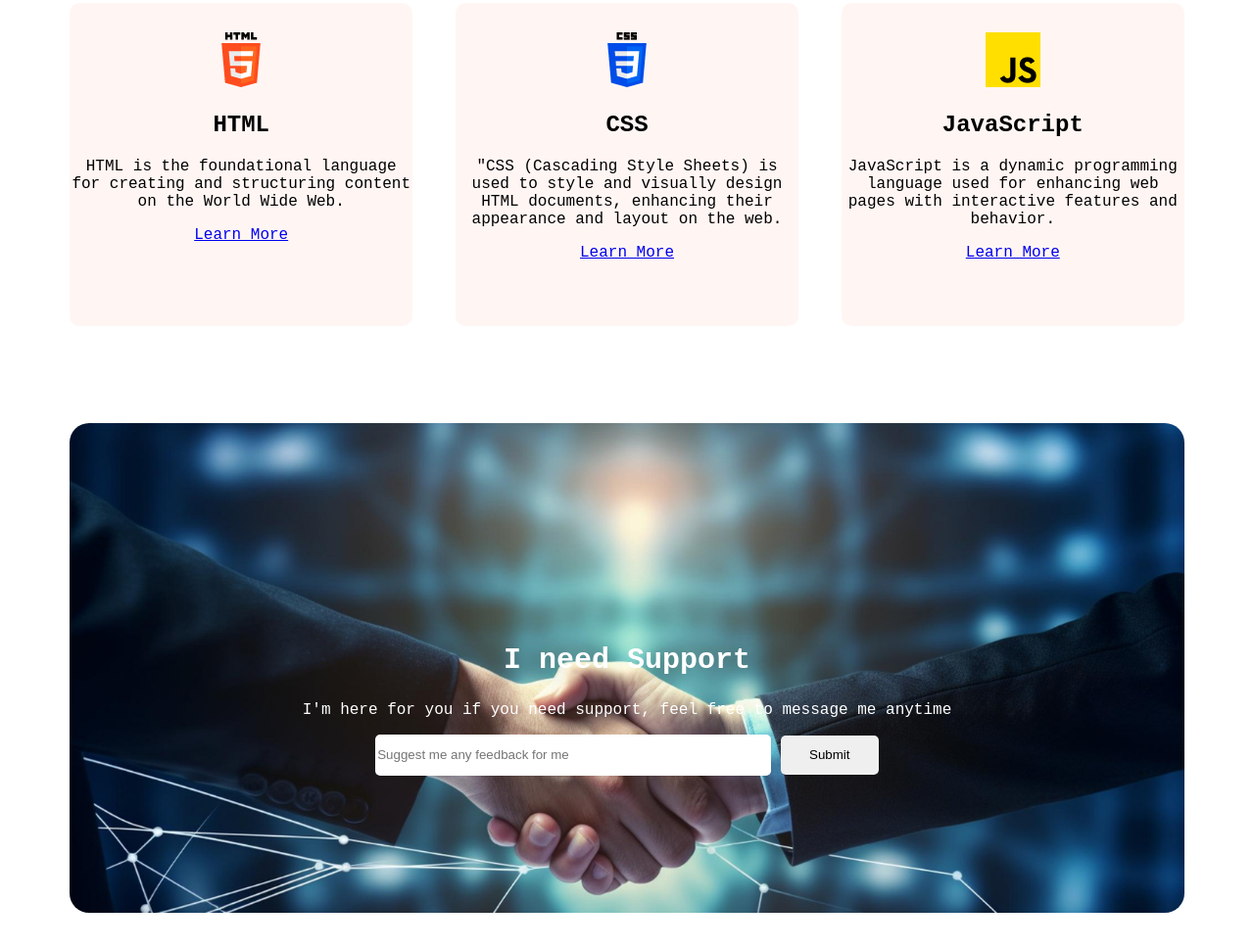
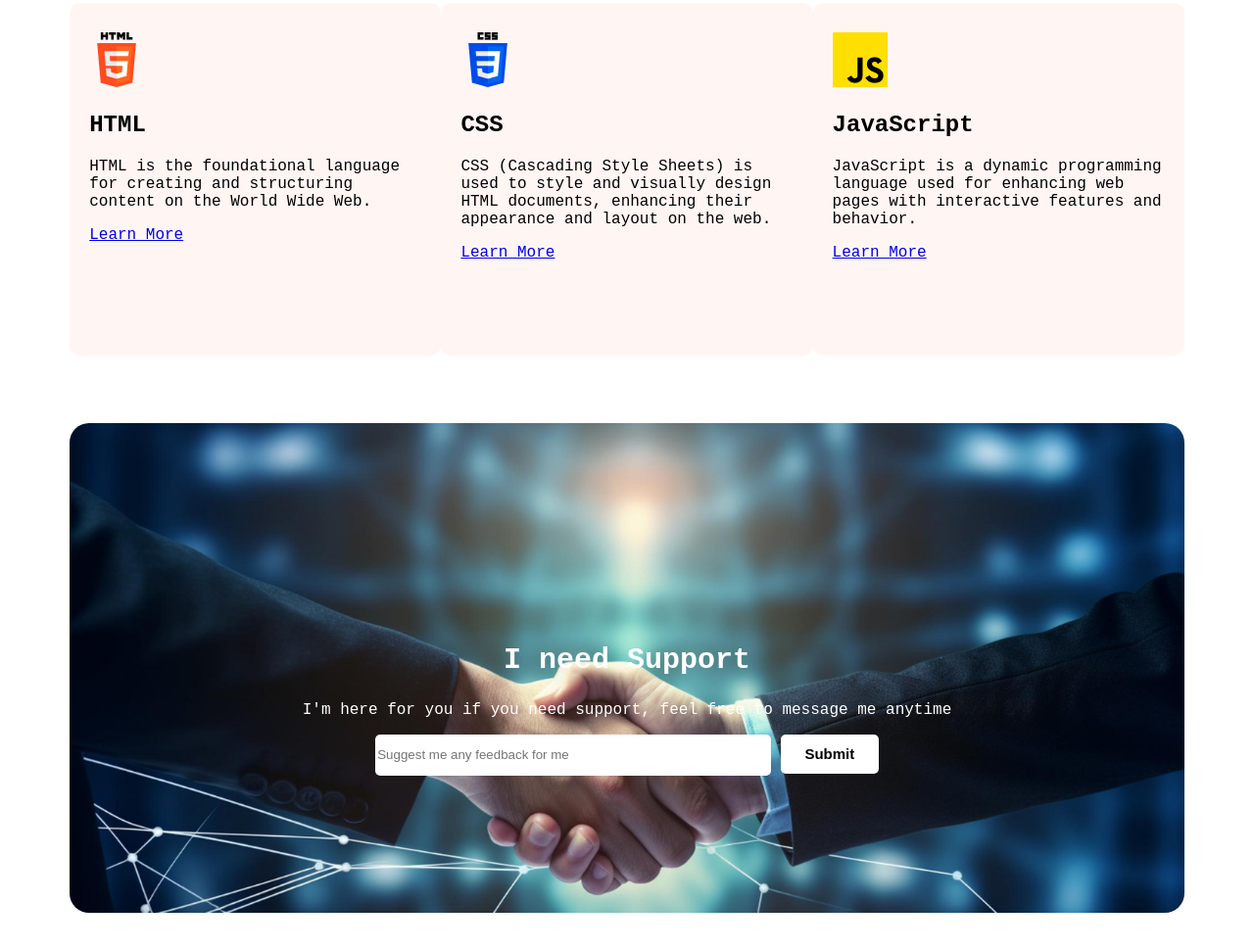
Before and after one commit to istiaq-ahsan/assignment-1-project, a plain HTML site: page index.html in a window 1280 px wide. Shown: the part 3128-4099 px from the top of the page at 98% size. Drawn offline with Linux system fonts and the light colour scheme; a web font is replaced by a local one.

Commit message:
polishing project

```diff
--- a/index.html
+++ b/index.html
@@ -110,7 +110,7 @@
                     <div class="skill">
                         <img src="./assets/css.png" alt="">
                         <h2>CSS</h2>
-                        <p>"CSS (Cascading Style Sheets) is used to style and visually design HTML documents, enhancing
+                        <p>CSS (Cascading Style Sheets) is used to style and visually design HTML documents, enhancing
                             their appearance and layout on the web.</p>
                         <a href="https://www.w3schools.com/css/">Learn More</a>
                     </div>
--- a/styles/style.css
+++ b/styles/style.css
@@ -197,8 +197,9 @@ body {
     height: 300px;
     background-color: #FFF6F4;
     border-radius: 10px;
-    text-align: center;
+    /* text-align: center; */
     padding-top: 30px;
+    padding: 30px 20px 30px 20px;
 }
 
 /* fifth page style */
@@ -233,11 +234,14 @@ body {
 }
 
 #submitbtn {
+    background-color: #ffffff;
     color: black;
     width: 100px;
     height: 40px;
     border: none;
     border-radius: 5px;
+    font-weight: bold;
+    font-size: 15px;
 }
 
 /* footer add */
```
